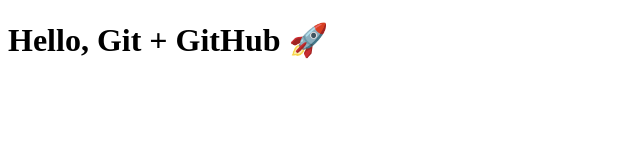
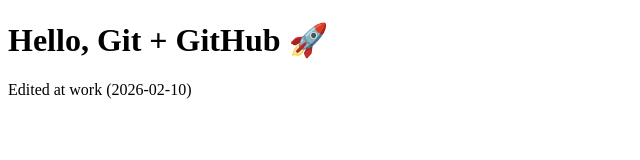
Before and after one commit to Komonaonatanika/hello-git, a plain HTML site: page index.html in a window 1280 px wide. Shown: the whole page, without its empty margins (0-640 px from the left). Drawn offline with Linux system fonts and the light colour scheme.

Commit message:
Update index.html from work

```diff
--- a/index.html
+++ b/index.html
@@ -6,5 +6,7 @@
 </head>
 <body>
   <h1>Hello, Git + GitHub 🚀</h1>
+  <p>Edited at work (2026-02-10)</p>
+
 </body>
 </html>
```
